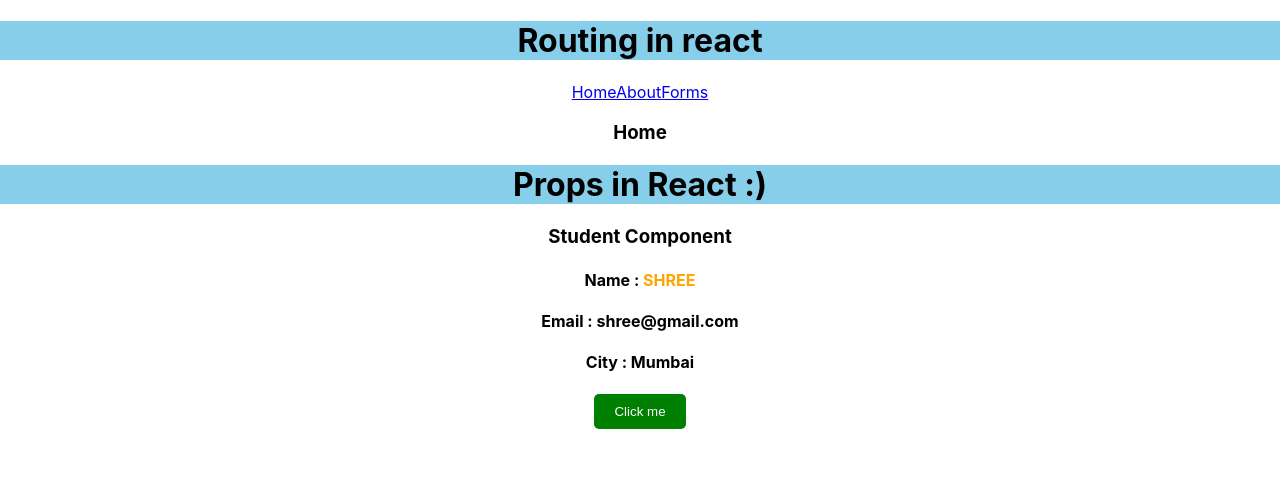
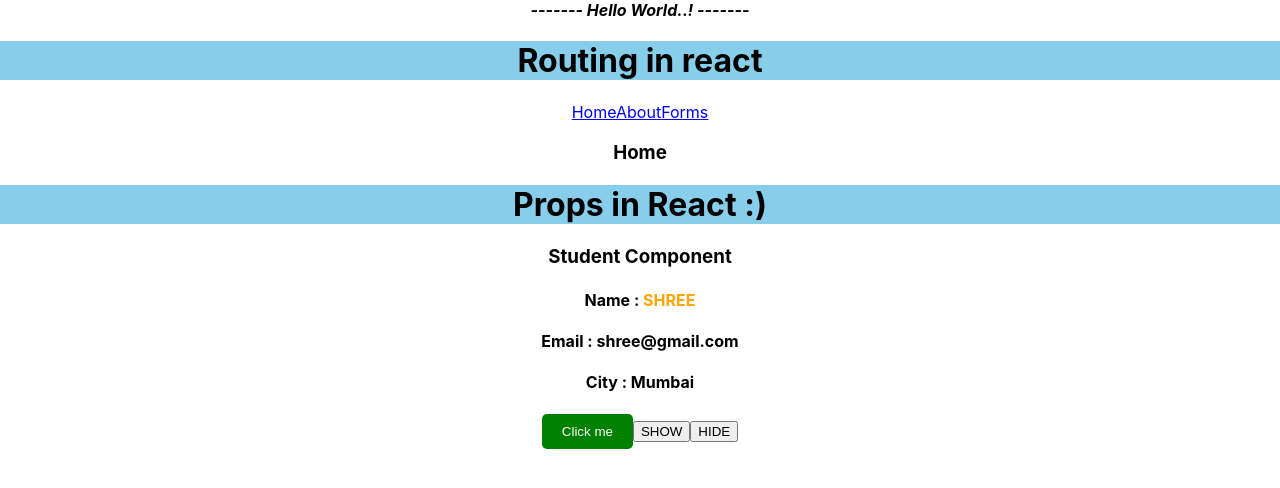
Before and after one commit to Vishakha-Kolapkar-V2/MyReactProject, a React (Create React App) app in the folder Rounting-react/routing/: page / in a window 1280 px wide. Shown: the top 488 px of the page. Built offline with nearby package versions, Linux system fonts and the light colour scheme.

Commit message:
Added hide and show

```diff
--- a/Rounting-react/routing/src/App.js
+++ b/Rounting-react/routing/src/App.js
@@ -9,13 +9,16 @@ import { useState } from 'react'
 function App() {
   const [name, setName] = useState("SHREE")
   const [color, setColor] = useState("Orange"); // Initial color is orange
-
+  const [status, setStatus] = useState(true); //hide & show
   const handleClick = () => {
     setName("SWAMI");
     setColor("red"); // Change color to red when button is clicked
   };
   return (
     <div className="App">
+      {
+        status ? <b><i>------- Hello World..! -------</i></b> : null          //hide & show
+      }
       {/* routing in react */}
       <h1 style={{ backgroundColor: 'skyblue' }}>Routing in react</h1>
       <Router>
@@ -41,6 +44,8 @@ function App() {
         cursor: 'pointer',
       }} onClick={handleClick}>Click me</button>
 
+      <button onClick={() => setStatus(true)}>SHOW</button>
+      <button onClick={() => setStatus(false)}>HIDE</button>
     </div>
   );
 }
```
